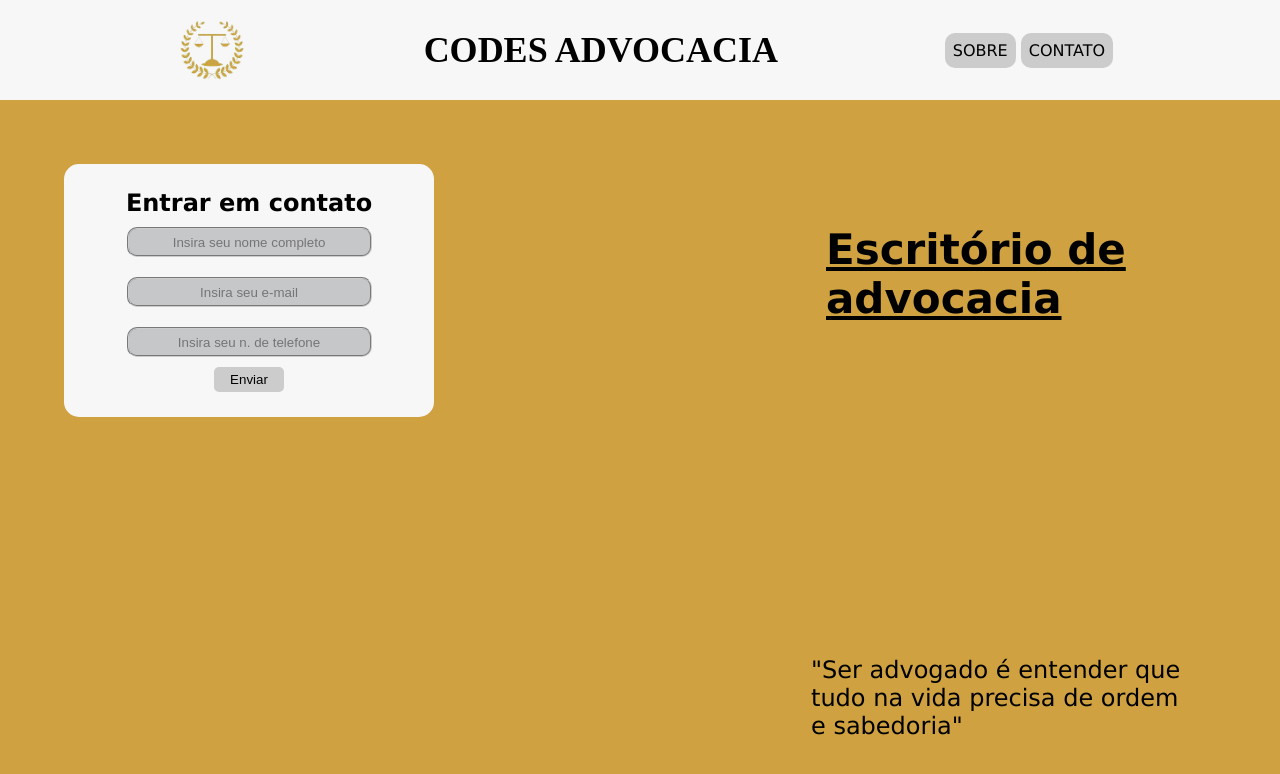
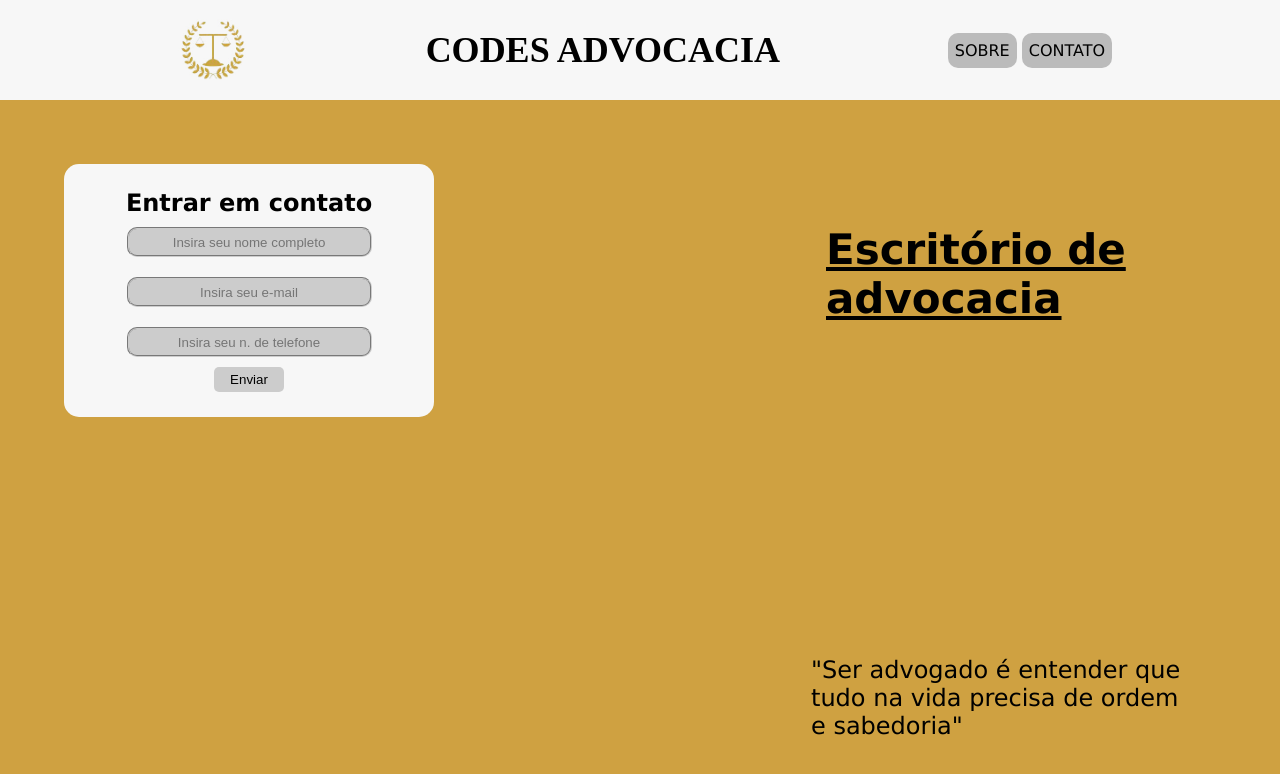
Before and after one commit to EduardoTarouco/landing-advocacia, a plain HTML site: page html/index.html in a window 1280 px wide. Drawn offline with Linux system fonts and the light colour scheme; a web font is replaced by a local one.

Commit message:
Changed button colors.

```diff
--- a/css/style.css
+++ b/css/style.css
@@ -17,15 +17,15 @@ header {
     font-family: 'Times New Roman', Georgia, Times, serif;
 } .nav {
     border-radius: 10px;
-    background: #ccc;
-    padding: 8px;
+    background: #bbb;
+    padding: 8px 7px 8px 7px;
     border: 1px;
     border-style: none;
     transition: 1s;
     text-decoration: none;
     color: black;
 } .nav:hover {
-    background: #999;
+    background: #cfa141;
 }
 
 body {
@@ -45,7 +45,7 @@ body {
 } .form {
     border: 2px groove #ccc;
     border-radius: 10px;
-    background: #c6c7c9;
+    background: #ccc;
     text-align: center;
     width: 70%;
     height: 30px;
```
